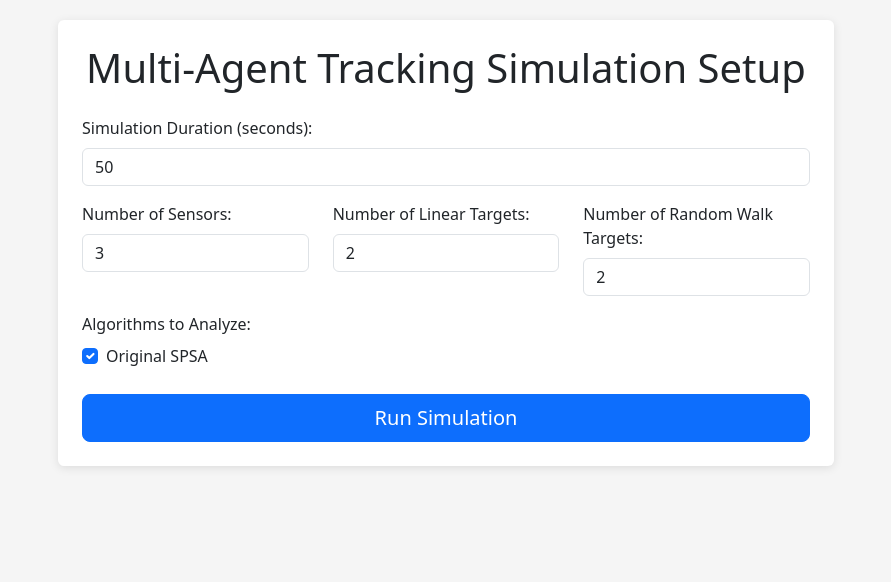
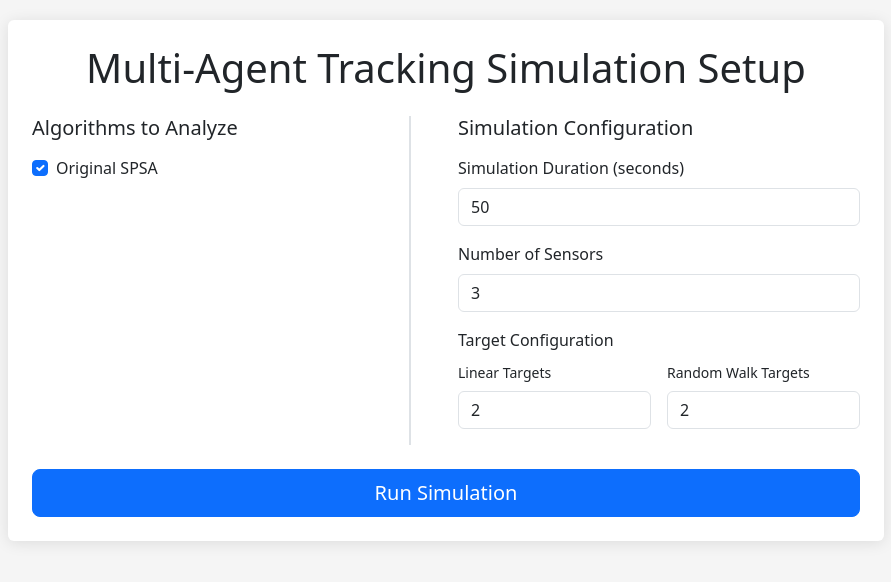
Before and after one commit to Salvatore112/MultiagentTrackingAlgorithms, a Django app: page /setup/ in a window 1280 px wide. Shown: the top 582 px of the page, without its empty margins (194-1085 px from the left). Run offline with Django 5.2, Linux system fonts and the light colour scheme.

Commit message:
style: redesign setup.html

```diff
--- a/templates/simulations/setup.html
+++ b/templates/simulations/setup.html
@@ -11,11 +11,26 @@
             padding: 20px 0;
         }
         .container {
-            max-width: 800px;
+            max-width: 900px;
         }
         .card {
             border: none;
-            box-shadow: 0 2px 10px rgba(0, 0, 0, 0.1);
+            box-shadow: 0 2px 15px rgba(0, 0, 0, 0.1);
+        }
+        .divider {
+            border-left: 2px solid #dee2e6;
+            height: 100%;
+        }
+        @media (max-width: 768px) {
+            .divider {
+                border-left: none;
+                border-top: 2px solid #dee2e6;
+                margin: 20px 0;
+                padding-top: 20px;
+            }
+        }
+        .form-label {
+            font-weight: 500;
         }
     </style>
 </head>
@@ -28,37 +43,50 @@
                 <form method="post">
                     {% csrf_token %}
 
-                    <div class="mb-3">
-                        <label for="duration" class="form-label">Simulation Duration (seconds):</label>
-                        <input type="number" class="form-control" id="duration" name="duration" value="50" min="10" max="200" required>
-                    </div>
+                    <div class="row">
+                        <div class="col-md-5">
+                            <h5 class="mb-3">Algorithms to Analyze</h5>
+                            <div class="d-flex flex-column gap-2">
+                                <div class="form-check">
+                                    <input class="form-check-input" type="checkbox" id="original_spsa" name="algorithms" value="original_spsa" checked>
+                                    <label class="form-check-label" for="original_spsa">Original SPSA</label>
+                                </div>
+                            </div>
+                        </div>
 
-                    <div class="row mb-3">
-                        <div class="col-md-4">
-                            <label for="num_sensors" class="form-label">Number of Sensors:</label>
-                            <input type="number" class="form-control" id="num_sensors" name="num_sensors" value="3" min="1" max="10" required>
+                        <div class="col-md-1 d-flex justify-content-center">
+                            <div class="divider"></div>
                         </div>
-                        <div class="col-md-4">
-                            <label for="num_linear_targets" class="form-label">Number of Linear Targets:</label>
-                            <input type="number" class="form-control" id="num_linear_targets" name="num_linear_targets" value="2" min="0" max="10" required>
-                        </div>
-                        <div class="col-md-4">
-                            <label for="num_random_targets" class="form-label">Number of Random Walk Targets:</label>
-                            <input type="number" class="form-control" id="num_random_targets" name="num_random_targets" value="2" min="0" max="10" required>
-                        </div>
-                    </div>
 
-                    <div class="mb-4">
-                        <label class="form-label">Algorithms to Analyze:</label>
-                        <div class="d-flex flex-wrap gap-3">
-                            <div class="form-check">
-                                <input class="form-check-input" type="checkbox" id="original_spsa" name="algorithms" value="original_spsa" checked>
-                                <label class="form-check-label" for="original_spsa">Original SPSA</label>
+                        <div class="col-md-6">
+                            <h5 class="mb-3">Simulation Configuration</h5>
+                            <div class="mb-3">
+                                <label for="duration" class="form-label">Simulation Duration (seconds)</label>
+                                <input type="number" class="form-control" id="duration" name="duration" value="50" min="10" max="200" required>
+                            </div>
+
+                            <div class="mb-3">
+                                <label for="num_sensors" class="form-label">Number of Sensors</label>
+                                <input type="number" class="form-control" id="num_sensors" name="num_sensors" value="3" min="1" max="10" required>
+                            </div>
+
+                            <div class="mb-3">
+                                <label class="form-label mb-2">Target Configuration</label>
+                                <div class="row g-3 align-items-end">
+                                    <div class="col-6">
+                                        <label for="num_linear_targets" class="form-label small">Linear Targets</label>
+                                        <input type="number" class="form-control" id="num_linear_targets" name="num_linear_targets" value="2" min="0" max="10" required>
+                                    </div>
+                                    <div class="col-6">
+                                        <label for="num_random_targets" class="form-label small">Random Walk Targets</label>
+                                        <input type="number" class="form-control" id="num_random_targets" name="num_random_targets" value="2" min="0" max="10" required>
+                                    </div>
+                                </div>
                             </div>
                         </div>
                     </div>
 
-                    <div class="d-grid">
+                    <div class="d-grid mt-4">
                         <button type="submit" class="btn btn-primary btn-lg">Run Simulation</button>
                     </div>
                 </form>
```
